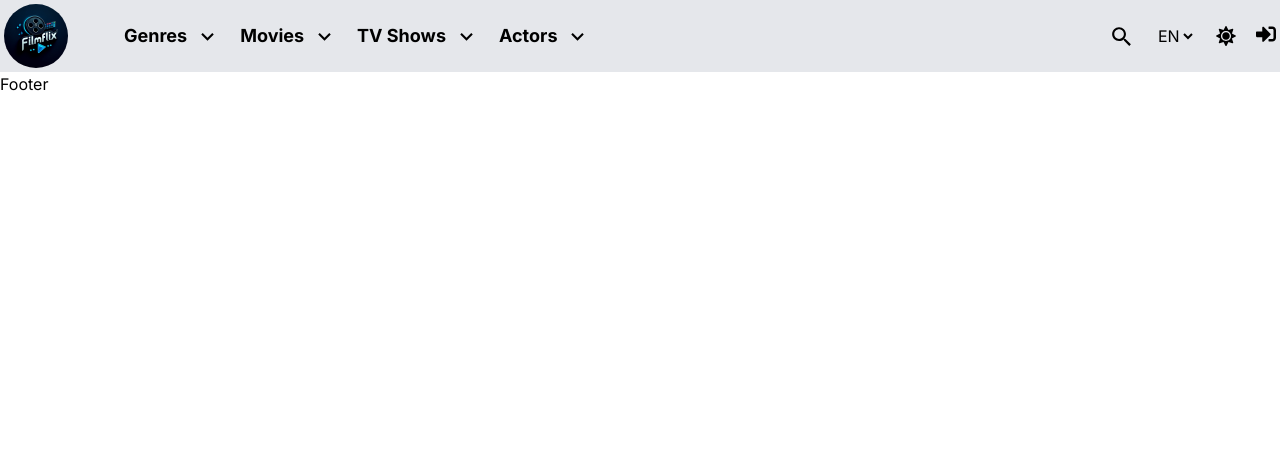
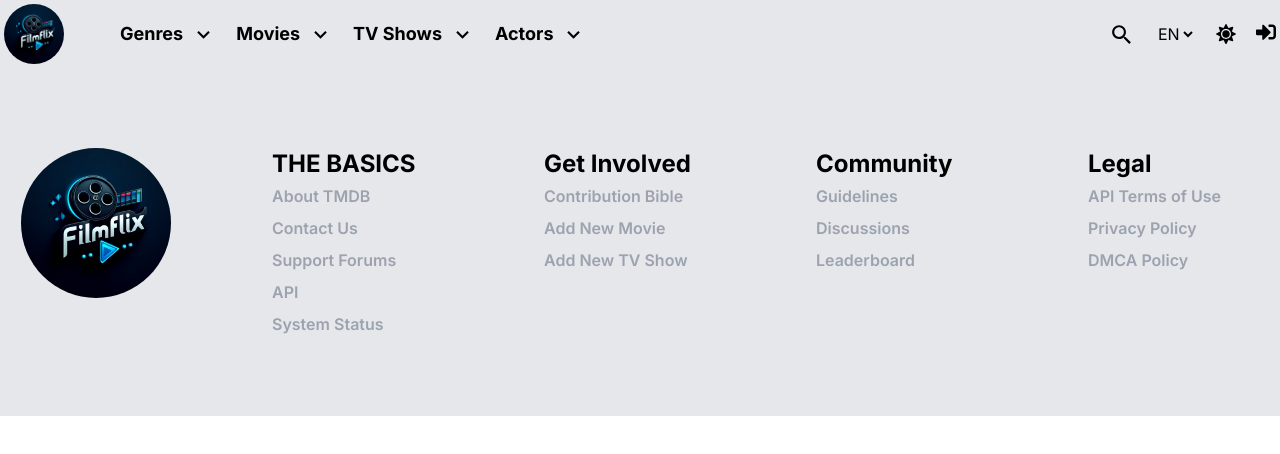
Before and after one commit to Ahmed-Sitl/FlimFlix, a Next.js app: page / in a window 1280 px wide. Shown: the top 454 px of the page. Built offline with nearby package versions, Linux system fonts and the light colour scheme.

Commit message:
feat: add the footer

```diff
--- a/src/components/Footer.tsx
+++ b/src/components/Footer.tsx
@@ -1,7 +1,50 @@
 import React from "react";
+import Logo from "@/components/Logo";
 
 const Footer = () => {
-  return <div>Footer</div>;
+  return (
+    <footer className="bg-primary dark:bg-primary-dark dark:text-white py-20">
+      <div className="container mx-auto grid gap-20 grid-cols-1 md:grid-cols-2 lg:grid-cols-5">
+        <div className="flex items-center flex-col">
+          <Logo fontSize={150} />
+        </div>
+        <div>
+          <p className="text-2xl font-bold mb-1">THE BASICS</p>
+          <ul className="flex flex-col gap-2 font-semibold text-gray-400">
+            <li>About TMDB</li>
+            <li>Contact Us</li>
+            <li>Support Forums</li>
+            <li>API</li>
+            <li>System Status</li>
+          </ul>
+        </div>
+        <div>
+          <p className="text-2xl font-bold mb-1">Get Involved</p>
+          <ul className="flex flex-col gap-2 font-semibold text-gray-400">
+            <li>Contribution Bible</li>
+            <li>Add New Movie</li>
+            <li>Add New TV Show</li>
+          </ul>
+        </div>
+        <div>
+          <p className="text-2xl font-bold mb-1">Community</p>
+          <ul className="flex flex-col gap-2 font-semibold text-gray-400">
+            <li>Guidelines</li>
+            <li>Discussions</li>
+            <li>Leaderboard</li>
+          </ul>
+        </div>
+        <div>
+          <p className="text-2xl font-bold mb-1">Legal</p>
+          <ul className="flex flex-col gap-2 font-semibold text-gray-400">
+            <li>API Terms of Use</li>
+            <li>Privacy Policy</li>
+            <li>DMCA Policy</li>
+          </ul>
+        </div>
+      </div>
+    </footer>
+  );
 };
 
 export default Footer;
--- a/src/components/Logo.tsx
+++ b/src/components/Logo.tsx
@@ -1,16 +1,20 @@
 import Image from "next/image";
 import Link from "next/link";
 
-const Logo = () => {
+interface Props {
+  fontSize?: number;
+}
+
+const Logo = ({ fontSize }: Props) => {
   return (
     <Link href="/">
-      <figure className="rounded-full flex justify-center items-center w-16">
+      <figure>
         <Image
           className="rounded-full"
           src="/filmflix.webp"
-          width={64}
-          height={64}
-          alt="Description of the image"
+          width={fontSize}
+          height={fontSize}
+          alt="Film Flix Logo"
         />
       </figure>
     </Link>
--- a/src/components/MenuNavbar.tsx
+++ b/src/components/MenuNavbar.tsx
@@ -18,7 +18,7 @@ const MenuNavbar = () => {
         <div className="absolute top-0 left-0 w-full h-full bg-black/50 dark:text-white">
           <div className="w-80 h-full bg-primary-dark ">
             <div className="flex justify-between items-center p-5">
-              <Logo />
+              <Logo fontSize={80} />
               <IoClose
                 color="white"
                 fontSize={35}
--- a/src/components/Navbar.tsx
+++ b/src/components/Navbar.tsx
@@ -13,7 +13,7 @@ const Navbar = () => {
         <div className="container mx-auto p-1 flex justify-between items-center">
           <div className="flex gap-14">
             <MenuNavbar />
-            <Logo />
+            <Logo fontSize={60} />
             <div className="hidden md:flex">
               <ul className="flex gap-5 items-center justify-center text-lg font-bold">
                 <li className="flex justify-center items-center gap-2">
@@ -42,7 +42,7 @@ const Navbar = () => {
                 EN
               </option>
               <option value="ar" className="dark:bg-primary-dark">
-                AE
+                AR
               </option>
             </select>
             <DarkMode />
```
